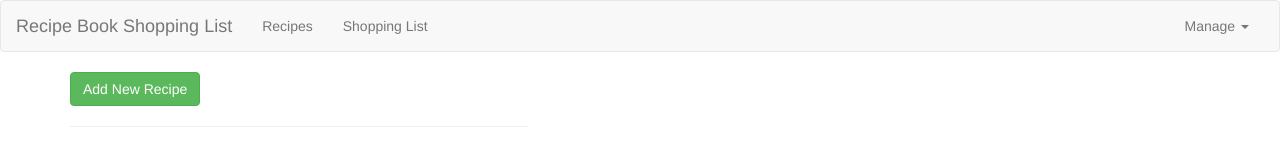
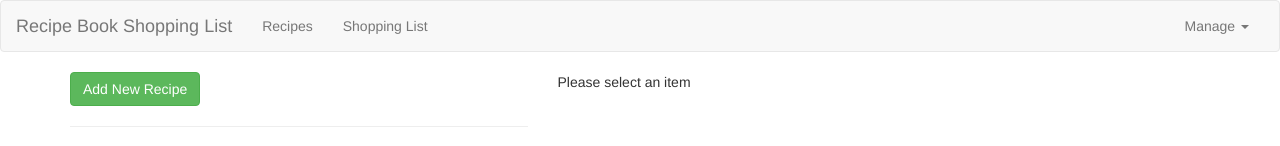
Before and after one commit to aniketgaikwad9797/recipe-book-shopping-list, an Angular app: page / in a window 1280 px wide. Shown: the top 146 px of the page. Built offline with nearby package versions, Linux system fonts and the light colour scheme.

Commit message:
adding ng-template for no item selected condn

```diff
--- a/src/app/recipe-book/recipe-book.component.html
+++ b/src/app/recipe-book/recipe-book.component.html
@@ -7,8 +7,11 @@
   </div>
   <div class="col-md-7">
     <app-recipe-detail
-      *ngIf="recipeItem"
+      *ngIf="recipeItem; else infoText"
       [singleRecipeItemDetail]="recipeItem"
     ></app-recipe-detail>
+    <ng-template #infoText>
+      <p>Please select an item</p>
+    </ng-template>
   </div>
 </div>
```
